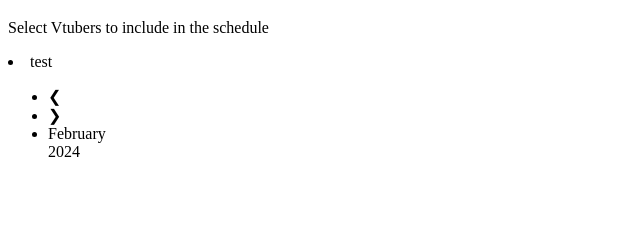
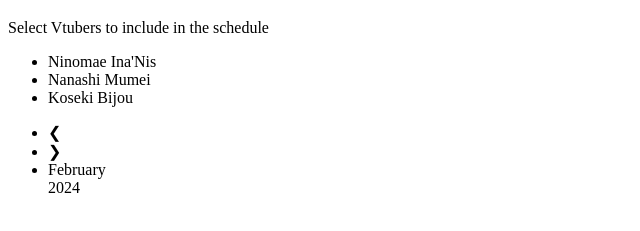
Before and after one commit to Penguin-cyber/Penguin-cyber.github.io, a plain HTML site: page index.html in a window 1280 px wide. Shown: the part 61-292 px from the top of the page, without its empty margins (0-640 px from the left). Drawn offline with Linux system fonts and the light colour scheme.

Commit message:
Update index.html

```diff
--- a/index.html
+++ b/index.html
@@ -7,10 +7,16 @@
   <body>
     <h1>HoloSchedule</h1>
     <p>Select Vtubers to include in the schedule</p>
+    <!-- Vtuber selection -->
+    <div class="selection">
+      <ul>
+        <li>Ninomae Ina'Nis</li>
+        <li>Nanashi Mumei</li>
+        <li>Koseki Bijou</li>
+      </ul>
+    </div>
+    <!-- Vtuber selection -->
     <!-- calendar -->
-    <table class="month">
-      <li>test</li>
-    </table>
     <div class="month">
       <ul>
         <li class="prev">&#10094;</li>
```
